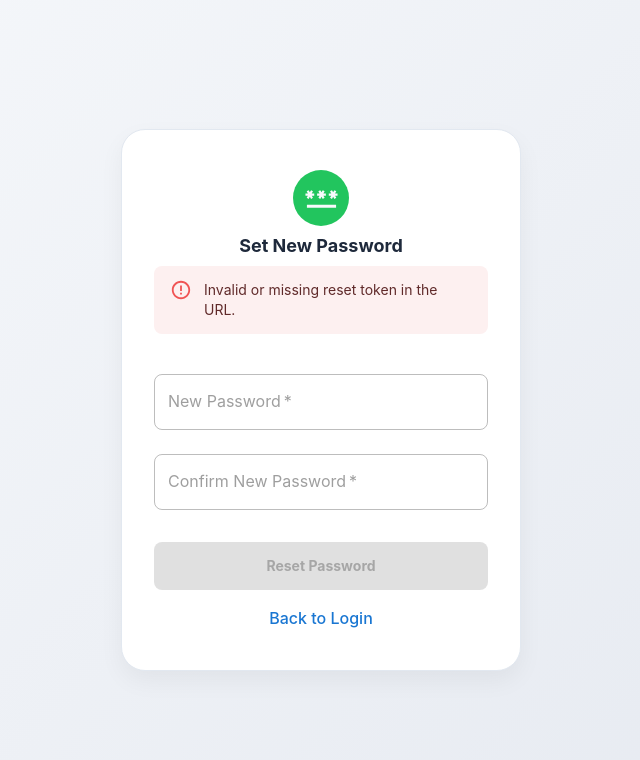
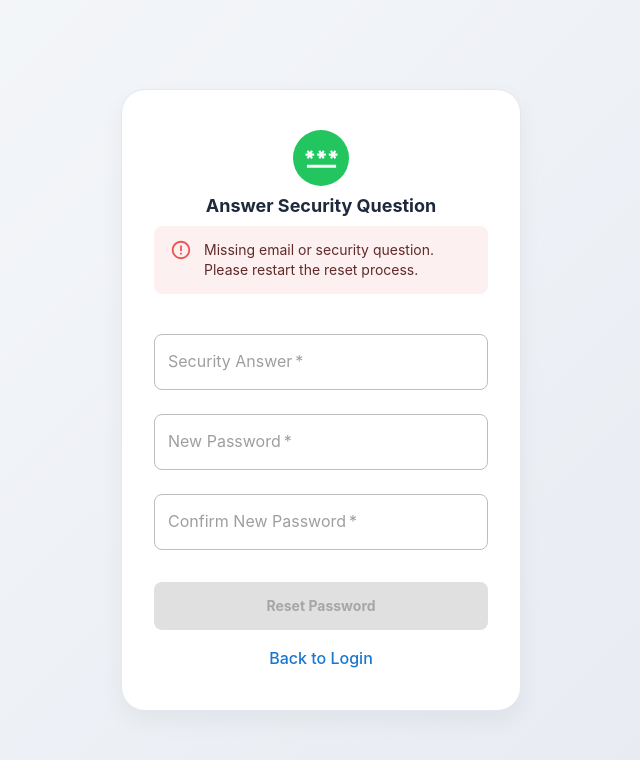
Before and after one commit to Meet4593/Office-ERP, a React (Vite) app in the folder frontend/: page /reset-password in a window 1280 px wide. Shown: the top 760 px of the page, without its empty margins (319-959 px from the left). Built offline with nearby package versions, Linux system fonts and the light colour scheme.

Commit message:
feat: switch from email to security question for password reset

```diff
--- a/frontend/src/pages/ForgotPassword.jsx
+++ b/frontend/src/pages/ForgotPassword.jsx
@@ -16,7 +16,7 @@ const ForgotPassword = () => {
     setStatus({ type: '', msg: '' });
     try {
       const res = await forgotPassword(email);
-      setStatus({ type: 'success', msg: res.data?.message || 'Password reset link sent! Check your email.' });
+      navigate('/reset-password', { state: { email, securityQuestion: res.data.securityQuestion } });
     } catch (err) {
       setStatus({ type: 'error', msg: err.response?.data?.message || 'Failed to request password reset' });
     } finally {
@@ -41,7 +41,7 @@ const ForgotPassword = () => {
             Forgot Password
           </Typography>
           <Typography variant="body2" color="text.secondary" sx={{ mb: 3, textAlign: 'center' }}>
-            Enter your email address and we'll send you a link to reset your password.
+            Enter your email address to reset your password using your security question.
           </Typography>
 
           {status.msg && <Alert severity={status.type} sx={{ width: '100%', mb: 2 }}>{status.msg}</Alert>}
@@ -67,7 +67,7 @@ const ForgotPassword = () => {
               sx={{ mt: 3, mb: 2, py: 1.5, fontWeight: 'bold' }}
               disabled={loading}
             >
-              {loading ? 'Sending...' : 'Send Reset Link'}
+              {loading ? 'Verifying...' : 'Continue'}
             </Button>
             <Box sx={{ textAlign: 'center' }}>
               <Link to="/login" style={{ textDecoration: 'none', color: '#1976d2', fontWeight: 500 }}>
--- a/frontend/src/pages/ResetPassword.jsx
+++ b/frontend/src/pages/ResetPassword.jsx
@@ -2,28 +2,29 @@ import React, { useState, useEffect } from 'react';
 import { Box, Card, CardContent, Typography, TextField, Button, Alert, Avatar } from '@mui/material';
 import PasswordIcon from '@mui/icons-material/Password';
 import { resetPassword } from '../services/api';
-import { useNavigate, useSearchParams, Link } from 'react-router-dom';
+import { useNavigate, useLocation, Link } from 'react-router-dom';
 
 const ResetPassword = () => {
   const [password, setPassword] = useState('');
   const [confirmPassword, setConfirmPassword] = useState('');
+  const [securityAnswer, setSecurityAnswer] = useState('');
   const [status, setStatus] = useState({ type: '', msg: '' });
   const [loading, setLoading] = useState(false);
   const navigate = useNavigate();
-  const [searchParams] = useSearchParams();
+  const location = useLocation();
 
-  const token = searchParams.get('token');
-  const email = searchParams.get('email');
+  const email = location.state?.email;
+  const securityQuestion = location.state?.securityQuestion;
 
   useEffect(() => {
-    if (!token || !email) {
-      setStatus({ type: 'error', msg: 'Invalid or missing reset token in the URL.' });
+    if (!email || !securityQuestion) {
+      setStatus({ type: 'error', msg: 'Missing email or security question. Please restart the reset process.' });
     }
-  }, [token, email]);
+  }, [email, securityQuestion]);
 
   const handleSubmit = async (e) => {
     e.preventDefault();
-    if (!token || !email) return;
+    if (!email || !securityQuestion) return;
 
     if (password !== confirmPassword) {
       setStatus({ type: 'error', msg: 'Passwords do not match!' });
@@ -38,7 +39,7 @@ const ResetPassword = () => {
     setLoading(true);
     setStatus({ type: '', msg: '' });
     try {
-      const res = await resetPassword(email, token, password);
+      const res = await resetPassword(email, securityAnswer, password);
       setStatus({ type: 'success', msg: res.data?.message || 'Password reset successfully!' });
       setTimeout(() => {
         navigate('/login', { state: { message: 'Password reset successfully. Please log in.' }});
@@ -63,13 +64,30 @@ const ResetPassword = () => {
           <Avatar sx={{ m: 1, bgcolor: 'success.main', width: 56, height: 56 }}>
             <PasswordIcon fontSize="large" />
           </Avatar>
-          <Typography component="h1" variant="h5" sx={{ mb: 1, fontWeight: 'bold' }}>
-            Set New Password
+          <Typography component="h1" variant="h5" sx={{ mb: 1, fontWeight: 'bold', textAlign: 'center' }}>
+            Answer Security Question
           </Typography>
+          {securityQuestion && (
+            <Typography variant="body1" color="primary" sx={{ mb: 3, textAlign: 'center', fontWeight: 'bold' }}>
+              Q: {securityQuestion}
+            </Typography>
+          )}
 
           {status.msg && <Alert severity={status.type} sx={{ width: '100%', mb: 2 }}>{status.msg}</Alert>}
 
           <Box component="form" onSubmit={handleSubmit} sx={{ mt: 1, width: '100%' }}>
+            <TextField
+              margin="normal"
+              required
+              fullWidth
+              name="securityAnswer"
+              label="Security Answer"
+              type="text"
+              id="securityAnswer"
+              value={securityAnswer}
+              onChange={(e) => setSecurityAnswer(e.target.value)}
+              disabled={loading || !email || !securityQuestion}
+            />
             <TextField
               margin="normal"
               required
@@ -80,7 +98,7 @@ const ResetPassword = () => {
               id="password"
               value={password}
               onChange={(e) => setPassword(e.target.value)}
-              disabled={loading || !token || !email}
+              disabled={loading || !email || !securityQuestion}
             />
             <TextField
               margin="normal"
@@ -92,7 +110,7 @@ const ResetPassword = () => {
               id="confirmPassword"
               value={confirmPassword}
               onChange={(e) => setConfirmPassword(e.target.value)}
-              disabled={loading || !token || !email}
+              disabled={loading || !email || !securityQuestion}
             />
             <Button
               type="submit"
@@ -100,7 +118,7 @@ const ResetPassword = () => {
               variant="contained"
               color="success"
               sx={{ mt: 3, mb: 2, py: 1.5, fontWeight: 'bold' }}
-              disabled={loading || !token || !email}
+              disabled={loading || !email || !securityQuestion}
             >
               {loading ? 'Resetting...' : 'Reset Password'}
             </Button>
--- a/frontend/src/pages/Signup.jsx
+++ b/frontend/src/pages/Signup.jsx
@@ -1,5 +1,5 @@
 import React, { useState } from 'react';
-import { Box, Card, CardContent, Typography, TextField, Button, Avatar, Alert, Link as MuiLink } from '@mui/material';
+import { Box, Card, CardContent, Typography, TextField, Button, Avatar, Alert, Link as MuiLink, FormControl, InputLabel, Select, MenuItem } from '@mui/material';
 import PersonAddOutlinedIcon from '@mui/icons-material/PersonAddOutlined';
 import { useNavigate, Link } from 'react-router-dom';
 import { register } from '../services/api';
@@ -11,6 +11,8 @@ export default function Signup({ onLogin }) {
     name: '',
     email: '',
     password: '',
+    securityQuestion: '',
+    securityAnswer: '',
   });
 
   const handleChange = (e) => {
@@ -84,6 +86,34 @@ export default function Signup({ onLogin }) {
               value={formData.password}
               onChange={handleChange}
             />
+            <FormControl fullWidth margin="normal" required>
+              <InputLabel id="security-question-label">Security Question</InputLabel>
+              <Select
+                labelId="security-question-label"
+                id="securityQuestion"
+                name="securityQuestion"
+                value={formData.securityQuestion}
+                label="Security Question"
+                onChange={handleChange}
+              >
+                <MenuItem value="What was the name of your first pet?">What was the name of your first pet?</MenuItem>
+                <MenuItem value="What city were you born in?">What city were you born in?</MenuItem>
+                <MenuItem value="What is your mother's maiden name?">What is your mother's maiden name?</MenuItem>
+                <MenuItem value="What was your favorite childhood movie?">What was your favorite childhood movie?</MenuItem>
+                <MenuItem value="What is your favorite food?">What is your favorite food?</MenuItem>
+              </Select>
+            </FormControl>
+            <TextField
+              margin="normal"
+              required
+              fullWidth
+              name="securityAnswer"
+              label="Security Answer"
+              type="text"
+              id="securityAnswer"
+              value={formData.securityAnswer}
+              onChange={handleChange}
+            />
             <Button
               type="submit"
               fullWidth
--- a/frontend/src/services/api.js
+++ b/frontend/src/services/api.js
@@ -21,7 +21,7 @@ export const login = (email, password) => api.post('/auth/login', { email, passw
 export const register = (userData) => api.post('/auth/register', userData);
 export const changePassword = (currentPassword, newPassword) => api.post('/auth/change-password', { currentPassword, newPassword });
 export const forgotPassword = (email) => api.post('/auth/forgot-password', { email });
-export const resetPassword = (email, token, newPassword) => api.post('/auth/reset-password', { email, token, newPassword });
+export const resetPassword = (email, securityAnswer, newPassword) => api.post('/auth/reset-password', { email, securityAnswer, newPassword });
 
 export const getDashboardStats = () => api.get('/dashboard/stats');
 
```
Also changed, not shown: 2 other files (tests, documents, lock files or other folders).
